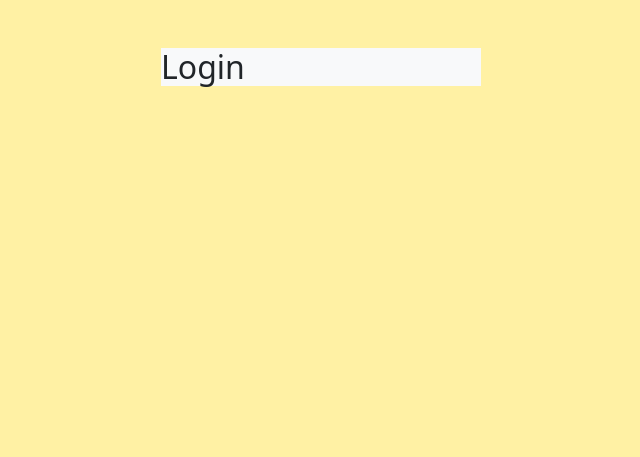
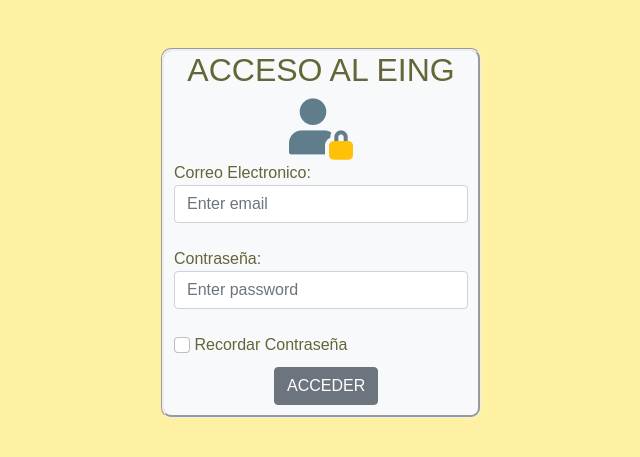
Before and after one commit to Dominick159/EING, a PHP site: page /admin.php in a window 1280 px wide. Shown: the part 160-617 px from the top of the page, without its empty margins (319-959 px from the left). Run offline with PHP 8.4, Linux system fonts and the light colour scheme.

Commit message:
actualizacion de login

```diff
--- a/admin.php
+++ b/admin.php
@@ -22,11 +22,35 @@
 		<h1 id="titulo">ESCUELA INTERNACIONAL DE NEGOCIOS GLOBALES</h1>
 	</header>
 
-	<div class="login m-auto mt-5 bg-light">
 
-		<h2>Login</h2>
+<div class="login m-auto mt-5 bg-light ">
 
-	</div>
+     <h2><center>ACCESO AL EING</center></h2>
+
+
+	   <div class="brand_logo_container">
+         <img src="img/logo.png"class="brand_logo" alt="Logo">
+        </div>
+
+    <form action="/action_page.php">
+        <div class="form-group">
+         <label for="email">Correo Electronico:</label>
+            <input type="email" class="form-control" placeholder="Enter email" id="email">
+        </div>
+        <br>
+       <div class="form-group">
+          <label for="pwd">Contraseña:</label>
+             <input type="password" class="form-control" placeholder="Enter password" id="pwd">
+      </div>
+       	<br>
+      <label class="form-check-label">
+            <input class="form-check-input" type="checkbox"> Recordar Contraseña </label>
+
+      <br>
+         <button type="submit" class="btn btn-secondary">ACCEDER</button>
+   </form>
+
+</div>
 
 </body>
 </html>
--- a/css/style.css
+++ b/css/style.css
@@ -638,7 +638,44 @@ footer p{
 
 .login{
 	width: 25%;
+	height: 50%;
+	border-style: groove;
+	border-radius: 10px;
+    color: var(--verde2);
+    margin-top: 50px;
+    font-family:sans-serif;
+
+
+
 }
+
+
+.brand_logo_container{
+   text-align: center;
+
+ }
+
+.form-group{
+	margin-right: 10px;
+    margin-left: 10px;
+
+}
+
+.btn{
+
+   margin-right: 110px;
+   margin-left: 110px;
+   margin-bottom: 10px;
+   margin-top: 10px;
+}
+.h2 {
+  text-decoration: line-through;
+}
+
+.form-check-label{
+	margin-left: 10px;
+}
+
 
 @media screen and (max-width: 1200px){
 	.login{
```
Also changed, not shown: img/logo.png (added).
